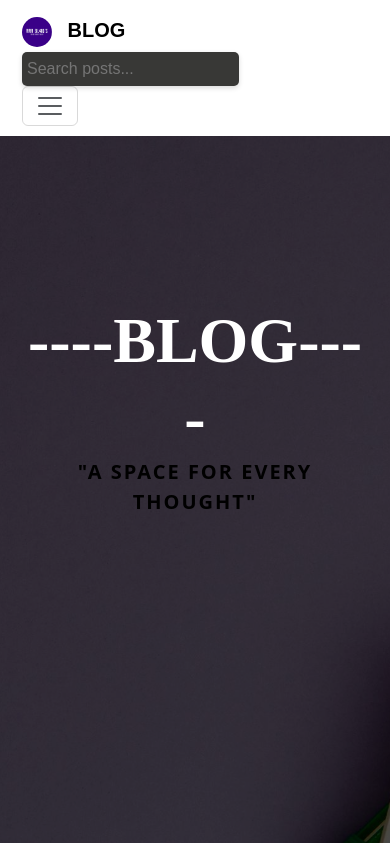
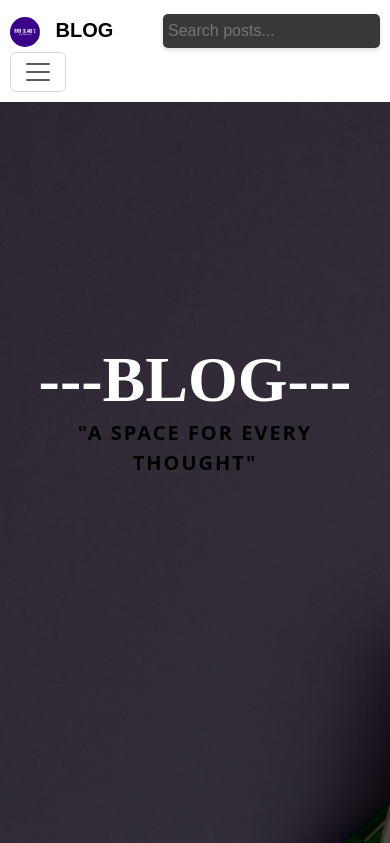
Before and after one commit to rajrishi-06/Blog, a Flask app: page / in a window 390 px wide. Shown: the top 843 px of the page. Run offline with Flask 3, Linux system fonts and the light colour scheme; data that the repository does not hold is empty; some libraries are stand-ins or nearby versions.

Commit message:
Bugs with smaller devices fixed

```diff
--- a/static/css/styles.css
+++ b/static/css/styles.css
@@ -288,6 +288,9 @@ a[href*="github"]:hover i {
   .search-container {
     margin-left: 0px;
   }
+  .navbar-brand {
+    margin-right: 0px;
+  }
 }
 @media (max-width: 768px){
   .search-container {
@@ -313,3 +316,11 @@ a[href*="github"]:hover i {
     background-color: #F6F4F0;
     padding-bottom:50px;
 }
+@media (min-width: 300px) and (max-width: 550px){
+  .search-container {
+    margin-right:0px;
+  }
+  #navbar .container{
+    padding: 0;
+  }
+}
--- a/templates/root.html
+++ b/templates/root.html
@@ -80,7 +80,7 @@
   <!-- Hero Section -->
   <header id="hero">
     <div class="px-4 py-5 my-5 text-center">
-      <h1 class="display-5 fw-bold text-increase  yrsa-text">----BLOG----</h1>
+      <h1 class="display-5 fw-bold text-increase  yrsa-text">---BLOG---</h1>
       <div class="col-lg-12 mx-auto">
         <p class="lead mb-4 fw-bold slogan text-body-emphasis">"A SPACE FOR EVERY THOUGHT"</p>
         <div class="d-grid gap-2 d-sm-flex justify-content-sm-center">
```
